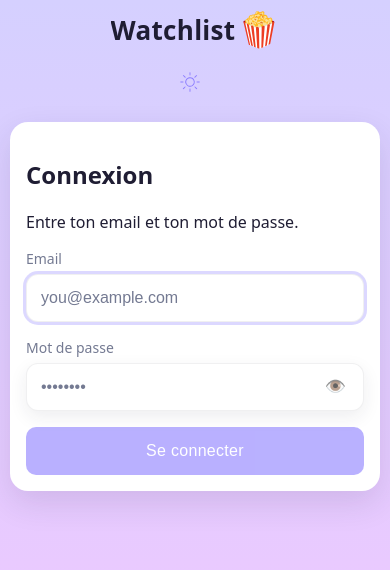
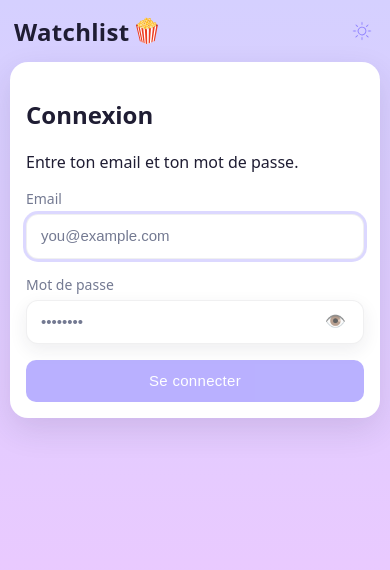
Before and after one commit to TomBarthelemy/watchlist, an Angular app: page / in a window 390 px wide. Shown: the top 570 px of the page. Built offline with nearby package versions, Linux system fonts and the light colour scheme.

Commit message:
feat: improve UI responsiveness and add duplicate item dialog in search form

```diff
--- a/src/app/app.component.scss
+++ b/src/app/app.component.scss
@@ -5,7 +5,7 @@
 .container {
   max-width: 960px;
   margin: 0 auto;
-  padding: 24px 20px 48px;
+  padding: 12px 16px 28px;
   display: flex;
   flex-direction: column;
   height: 100dvh;
@@ -13,11 +13,11 @@
 }
 
 .header {
-  padding: 14px 0 18px;
-  margin-bottom: 16px;
+  padding: 6px 0 8px;
+  margin-bottom: 6px;
   display: flex;
-  gap: 12px;
-  row-gap: 8px;
+  gap: 10px;
+  row-gap: 6px;
   flex-wrap: wrap;
   align-items: center;
   justify-content: space-between;
@@ -44,7 +44,7 @@
 
   .brand-title {
     margin: 0;
-    font-size: var(--fs-xxl);
+    font-size: clamp(30px, 4vw, 42px);
     letter-spacing: 0.3px;
     font-weight: 700;
     white-space: nowrap;
@@ -54,10 +54,10 @@
   }
 
   .brand-icon {
-    width: calc(var(--fs-xxl) * 1.2);
-    height: calc(var(--fs-xxl) * 1.2);
-    transform: translateY(-5px);
-    margin-left: 0.25rem;
+    width: clamp(34px, 4.3vw, 44px);
+    height: clamp(34px, 4.3vw, 44px);
+    transform: translateY(-3px);
+    margin-left: 0.2rem;
   }
 
   .right {
@@ -66,7 +66,7 @@
     display: flex;
     align-items: center;
     justify-content: flex-end;
-    gap: 8px;
+    gap: 6px;
     flex-wrap: nowrap;
 
     .btn--logout,
@@ -83,8 +83,8 @@
     }
 
     .icon {
-      inline-size: 24px;
-      block-size: 24px;
+      inline-size: 22px;
+      block-size: 22px;
       mask-size: contain;
       -webkit-mask-size: contain;
       mask-repeat: no-repeat;
@@ -162,14 +162,14 @@
 /* Tablettes / petits écrans horizontaux */
 @media (max-width: 768px) {
   .container {
-    padding: 20px 14px 40px;
+    padding: 10px 12px 24px;
   }
 
   .header {
-    align-items: flex-start;
-    gap: 10px;
-    padding: 10px;
-    margin-bottom: 0;
+    align-items: center;
+    gap: 8px;
+    padding: 4px 0 6px;
+    margin-bottom: 2px;
 
     .brand {
       justify-content: flex-start;
@@ -177,19 +177,19 @@
     }
 
     .brand-title {
-      font-size: clamp(22px, 6vw, 28px);
+      font-size: clamp(24px, 6vw, 30px);
     }
 
     .brand-icon {
-      width: 34px;
-      height: 34px;
-      transform: translateY(-3px);
+      width: 30px;
+      height: 30px;
+      transform: translateY(-2px);
     }
 
     .right {
-      width: 100%;
+      width: auto;
       justify-content: flex-end;
-      gap: 10px;
+      gap: 8px;
 
       .presence {
         display: flex;
@@ -197,55 +197,84 @@
 
       .btn--logout,
       .btn--theme {
-        padding: 6px;
+        padding: 4px;
       }
     }
   }
 
   .content {
-    padding-top: 6px;
+    padding-top: 2px;
   }
 }
 
 /* Téléphones (≤480px) */
 @media (max-width: 480px) {
   .container {
-    padding: 0 10px 32px;
+    padding: 6px 10px 22px;
   }
 
   .header {
+    flex-wrap: nowrap;
     justify-content: space-between;
     align-items: center;
-    text-align: center;
-    gap: 8px;
+    text-align: left;
+    gap: 6px;
 
     .brand {
       align-items: center;
       gap: 4px;
       display: flex;
-      width: 100%;
-      justify-content: center;
+      flex: 0 1 auto;
+      min-width: 0;
+      width: auto;
+      justify-content: flex-start;
+      padding-left: 4px;
     }
 
     .brand-title {
-      font-size: clamp(20px, 7vw, 26px);
-      max-width: 75vw;
+      font-size: clamp(20px, 7vw, 24px);
+      max-width: 42vw;
     }
 
     .brand-icon {
-      width: 40px;
-      height: 40px;
+      width: 28px;
+      height: 28px;
       transform: none;
       margin-left: 0;
     }
 
     .right {
-      width: 100%;
-      justify-content: center;
+      width: auto;
+      flex: 1 1 auto;
+      min-width: 0;
+      justify-content: flex-end;
+      align-items: center;
+      gap: 4px;
+
+      .presence {
+        display: flex;
+        flex: 1 1 auto;
+        min-width: 0;
+        overflow-x: auto;
+        white-space: nowrap;
+        -webkit-overflow-scrolling: touch;
+        padding-bottom: 1px;
+
+        .chip {
+          padding: 4px 9px;
+          margin-inline: 2px;
+          font-size: 0.76rem;
+        }
+      }
+
+      .theme,
+      .user {
+        flex: 0 0 auto;
+      }
 
       .btn--logout,
       .btn--theme {
-        padding: 6px;
+        padding: 3px;
       }
     }
   }
--- a/src/app/composants/list-item/list-item.component.html
+++ b/src/app/composants/list-item/list-item.component.html
@@ -18,10 +18,6 @@
       <option value="title_asc">Titre A → Z</option>
       <option value="title_desc">Titre Z → A</option>
     </select>
-
-    <div class="toolbar-stats" aria-label="Statistiques de visionnage">
-      {{ seenCount() }} / {{ totalCount() }} vus
-    </div>
   </div>
 
   <div *ngIf="!itemsLoaded()" class="loading">Chargement…</div>
@@ -31,6 +27,11 @@
   </div>
 
   <div class="list-scroll">
+    <div class="seen-hud" aria-label="Statistiques de visionnage">
+      <span class="seen-hud-value">{{ seenCount() }} / {{ totalCount() }}</span>
+      <span class="seen-hud-label">vus</span>
+    </div>
+
     <ul class="list">
       <li
         *ngFor="let item of sorted()"
--- a/src/app/composants/search-form/search-form.component.html
+++ b/src/app/composants/search-form/search-form.component.html
@@ -32,7 +32,7 @@
     class="btn btn--secondary btn--add"
     [disabled]="form.invalid || !selectedResult()"
   >
-    Ajouter
+    <span class="btn-add-label">Ajouter</span>
     <span
       class="ic"
       [ngClass]="justAdded() ? 'ic-check' : 'ic-plus'"
@@ -40,3 +40,21 @@
     ></span>
   </button>
 </form>
+
+<div
+  class="duplicate-overlay"
+  *ngIf="duplicateDialogOpen()"
+  (click)="closeDuplicateDialog()"
+>
+  <div class="duplicate-dialog" (click)="$event.stopPropagation()">
+    <strong class="duplicate-title">Item deja present</strong>
+    <p class="duplicate-message">
+      Cet element existe deja dans ta watchlist. Impossible de l'ajouter une seconde fois.
+    </p>
+    <div class="duplicate-actions">
+      <button class="btn btn--primary duplicate-btn" (click)="closeDuplicateDialog()">
+        OK
+      </button>
+    </div>
+  </div>
+</div>
--- a/src/app/composants/search-form/search-form.component.scss
+++ b/src/app/composants/search-form/search-form.component.scss
@@ -1,7 +1,7 @@
 .form {
   display: grid;
-  grid-template-columns: 1.6fr 0.7fr;
-  gap: 10px;
+  grid-template-columns: 1fr auto;
+  gap: 8px;
   align-items: center;
 
   .autocomplete {
@@ -64,13 +64,14 @@
     justify-content: center;
     align-items: center;
     gap: 8px;
-    height: 40px;
-    padding: 0 14px;
+    height: 38px;
+    padding: 0 12px;
     border-radius: 12px;
     white-space: nowrap;
     justify-self: start;
     transition: transform 0.15s ease, background-color 0.25s ease;
-    width: 100%;
+    width: auto;
+    min-width: 132px;
 
     &:hover {
       transform: translateY(-1px);
@@ -110,9 +111,9 @@
 
 @media (max-width: 768px) {
   .form {
-    grid-template-columns: 1fr 1fr;
+    grid-template-columns: 1fr auto;
     grid-template-areas: "title add";
-    gap: 10px;
+    gap: 8px;
 
     .autocomplete {
       grid-area: title;
@@ -121,7 +122,8 @@
     .btn--add {
       grid-area: add;
       justify-self: end;
-      height: 46px;
+      height: 42px;
+      min-width: 118px;
 
       .ic {
         inline-size: 22px;
@@ -130,28 +132,104 @@
     }
 
     .autocomplete-input {
-      height: 46px;
+      height: 42px;
     }
   }
 }
 
 @media (max-width: 540px) {
   .form {
-    display: flex;
-    flex-direction: column;
-    align-items: stretch;
-    gap: 8px;
+    display: grid;
+    grid-template-columns: 1fr auto;
+    align-items: center;
+    gap: 6px;
     width: 100%;
   }
 
   .form .autocomplete,
   .form .btn--add {
-    width: 100%;
+    width: auto;
+  }
+
+  .form .autocomplete {
+    min-width: 0;
+  }
+
+  .form .autocomplete-input {
+    height: 40px;
   }
 
   .form .btn--add {
-    height: 48px;
-    font-size: 15px;
+    height: 40px;
+    min-width: 44px;
+    width: 44px;
+    padding: 0;
+    font-size: 14px;
     justify-content: center;
+
+    .btn-add-label {
+      display: none;
+    }
+
+    .ic {
+      inline-size: 20px;
+      block-size: 20px;
+    }
   }
 }
+
+/* ===== Duplicate item dialog ===== */
+.duplicate-overlay {
+  position: fixed;
+  inset: 0;
+  background: rgba(0, 0, 0, 0.45);
+  z-index: 2100;
+  display: flex;
+  align-items: center;
+  justify-content: center;
+  backdrop-filter: blur(2px);
+  animation: duplicate-overlay-in 0.15s ease;
+}
+
+@keyframes duplicate-overlay-in {
+  from { opacity: 0; }
+  to { opacity: 1; }
+}
+
+.duplicate-dialog {
+  background: var(--surface);
+  border-radius: var(--radius-xl);
+  padding: 22px 24px 18px;
+  box-shadow: var(--shadow);
+  max-width: 360px;
+  width: 90%;
+  display: flex;
+  flex-direction: column;
+  gap: 10px;
+}
+
+.duplicate-title {
+  font-size: 1rem;
+  font-weight: 700;
+  line-height: 1.3;
+  color: var(--text);
+}
+
+.duplicate-message {
+  margin: 0;
+  font-size: 0.86rem;
+  color: var(--muted);
+  line-height: 1.4;
+}
+
+.duplicate-actions {
+  display: flex;
+  justify-content: flex-end;
+  margin-top: 4px;
+}
+
+.duplicate-btn {
+  min-height: 36px;
+  width: auto;
+  padding: 0 16px;
+}
--- a/src/app/composants/watchlist/watchlist.component.html
+++ b/src/app/composants/watchlist/watchlist.component.html
@@ -16,18 +16,18 @@
 <div
   class="popcorn-overlay"
   popcornEmitter
-  [rate]="20"
-  [max]="36"
+  [rate]="4.5"
+  [max]="16"
   [minSize]="22"
-  [maxSize]="36"
+  [maxSize]="32"
   [minHeightVh]="80"
   [maxHeightVh]="100"
-  [spreadX]="90"
+  [spreadX]="76"
   [minSpin]="160"
   [maxSpin]="360"
-  [minDuration]="1800"
-  [maxDuration]="2400"
-  [bounceMin]="14"
-  [bounceMax]="26"
+  [minDuration]="2000"
+  [maxDuration]="2800"
+  [bounceMin]="10"
+  [bounceMax]="20"
   [settleHold]="240"
 ></div>
--- a/src/app/composants/watchlist/watchlist.component.scss
+++ b/src/app/composants/watchlist/watchlist.component.scss
@@ -8,7 +8,7 @@
 .watchlist {
   display: flex;
   flex-direction: column;
-  gap: 12px;
+  gap: 6px;
   flex: 1 1 auto;
   min-height: 0;
   min-width: 0;
@@ -17,7 +17,7 @@
   .list-item{
     display: flex;
     flex-direction: column;
-    gap: 12px;
+    gap: 6px;
     flex: 1 1 auto;
     min-height: 0;
     min-width: 0;
@@ -27,10 +27,7 @@
 
 
 .section-sep {
-  height: 1px;
-  border-radius: 1px;
-  background: color-mix(in srgb, var(--text) 10%, transparent);
-  opacity: 0.6;
+  display: none;
 }
 
 
--- a/src/styles.scss
+++ b/src/styles.scss
@@ -62,7 +62,7 @@
   --fs-sm: 13px;
 
   --tile: 200px;
-  --tap-size: 44px;
+  --tap-size: 40px;
 
   --item-card-header-bg-opacity: 0.095;
 }
@@ -149,7 +149,7 @@ a:hover {
 /* Buttons */
 .btn {
   border: 0;
-  padding: 10px 14px;
+  padding: 9px 12px;
   border-radius: var(--radius-lg);
   cursor: pointer;
   transition: transform 0.08s ease, opacity 0.15s, box-shadow 0.15s;
@@ -195,7 +195,7 @@ a:hover {
 input,
 select {
   background: var(--surface-gradient, var(--surface));
-  padding: 12px 14px;
+  padding: 10px 12px;
   background: var(--surface-gradient);
   border: 1px solid color-mix(in oklab, var(--surface-2) 70%, var(--bg-end) 30%);
   color: var(--text);
@@ -216,7 +216,7 @@ button,
 input,
 select {
   min-height: var(--tap-size);
-  font-size: 16px;
+  font-size: 15px;
   line-height: 1.25;
 }
 
@@ -357,7 +357,7 @@ select {
     --fs-sm: 14px;
 
     /* un peu plus d'espace vertical pour les doigts */
-    --tap-size: 48px;
+    --tap-size: 42px;
     --space: 12px;
     --space-lg: 16px;
   }
@@ -365,11 +365,11 @@ select {
   /* padding vertical un peu plus grand pour les contrôles */
   input,
   select {
-    padding-block: 12px;
+    padding-block: 10px;
   }
 
   .btn {
-    padding-block: 12px;
+    padding-block: 10px;
   }
 
   .badge,
```
Also changed, not shown: src/app/composants/list-item/list-item.component.scss (+87 -37 lines), src/app/composants/search-form/search-form.component.ts (+36 -0 lines).
